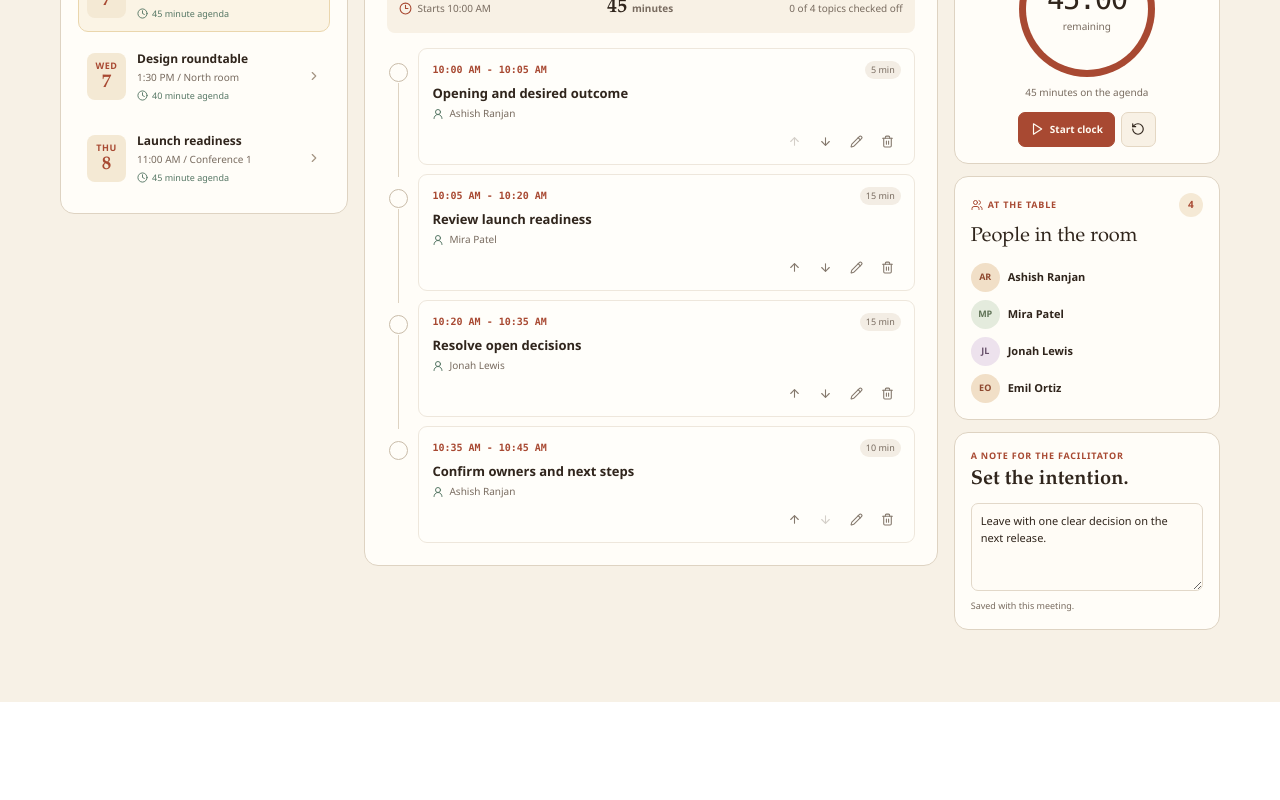
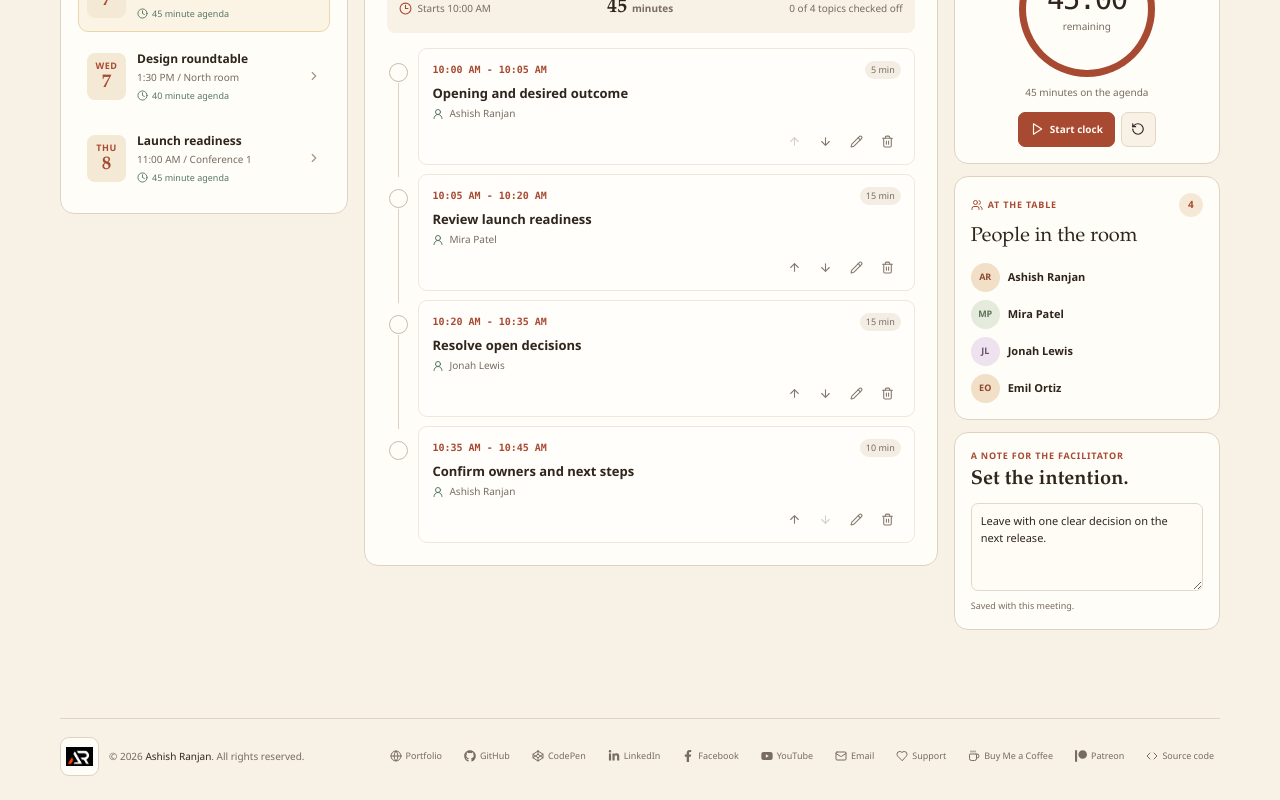
Before and after one commit to a2rp/meeting-agenda-builder, a React (Vite) app: page / in a window 1280 px wide. Shown: the part 585-1385 px from the top of the page. Before the commit the page ends 1287 px from the top, so only its background shows below. Built offline with nearby package versions, Linux system fonts and the light colour scheme.

Commit message:
feat: add owner footer and project links

```diff
--- a/src/App.jsx
+++ b/src/App.jsx
@@ -2,6 +2,7 @@ import { useEffect, useState } from 'react'
 import styles from './App.module.css'
 import AgendaEditor from './components/agendaEditor/index.jsx'
 import FacilitatorPanel from './components/facilitatorPanel/index.jsx'
+import Footer from './components/footer/index.jsx'
 import Header from './components/header/index.jsx'
 import MeetingList from './components/meetingList/index.jsx'
 import MeetingDialog from './components/meetingDialog/index.jsx'
@@ -130,6 +131,7 @@ const App = () => {
           />
         </div>
       </main>
+      <Footer />
       {meetingDialogOpen && (
         <MeetingDialog
           key={meetingToEdit?.id || 'new-meeting'}
--- /dev/null
+++ b/src/components/footer/index.jsx
@@ -0,0 +1,42 @@
+import { FaFacebookF, FaGithub, FaLinkedinIn, FaPatreon, FaYoutube } from 'react-icons/fa'
+import { LuCoffee, LuCode, LuCodepen, LuGlobe, LuHeart, LuMail } from 'react-icons/lu'
+import styles from './styles.module.css'
+
+const footerLinks = [
+  { label: 'Portfolio', href: 'https://www.ashishranjan.net', icon: <LuGlobe aria-hidden="true" /> },
+  { label: 'GitHub', href: 'https://github.com/a2rp', icon: <FaGithub aria-hidden="true" /> },
+  { label: 'CodePen', href: 'https://codepen.io/ash1198', icon: <LuCodepen aria-hidden="true" /> },
+  { label: 'LinkedIn', href: 'https://www.linkedin.com/in/aashishranjan', icon: <FaLinkedinIn aria-hidden="true" /> },
+  { label: 'Facebook', href: 'https://www.facebook.com/theash.ashish/', icon: <FaFacebookF aria-hidden="true" /> },
+  { label: 'YouTube', href: 'https://www.youtube.com/@ashishranjan-ashz?sub_confirmation=1', icon: <FaYoutube aria-hidden="true" /> },
+  { label: 'Email', href: 'mailto:ash.ranjan09@gmail.com', icon: <LuMail aria-hidden="true" /> },
+  { label: 'Support', href: 'https://a2rp-donation-page.netlify.app/', icon: <LuHeart aria-hidden="true" /> },
+  { label: 'Buy Me a Coffee', href: 'https://buymeacoffee.com/ashishranjan', icon: <LuCoffee aria-hidden="true" /> },
+  { label: 'Patreon', href: 'https://www.patreon.com/ashishranjan', icon: <FaPatreon aria-hidden="true" /> },
+  { label: 'Source code', href: 'https://github.com/a2rp/meeting-agenda-builder', icon: <LuCode aria-hidden="true" /> },
+]
+
+const Footer = () => (
+  <footer className={styles.footer}>
+    <div className={styles['footer-left']}>
+      <a className={styles['footer-logo']} href="https://www.ashishranjan.net" target="_blank" rel="noreferrer">
+        <img src={`${import.meta.env.BASE_URL}logo.png`} alt="Ashish Ranjan" />
+      </a>
+      <p>© {new Date().getFullYear()} <a href="https://github.com/a2rp" target="_blank" rel="noreferrer">Ashish Ranjan</a>. All rights reserved.</p>
+    </div>
+    <nav className={styles['footer-links']} aria-label="Footer links">
+      {footerLinks.map((link) => (
+        <a
+          key={link.label}
+          href={link.href}
+          target={link.href.startsWith('mailto:') ? undefined : '_blank'}
+          rel={link.href.startsWith('mailto:') ? undefined : 'noreferrer'}
+        >
+          {link.icon}<span>{link.label}</span>
+        </a>
+      ))}
+    </nav>
+  </footer>
+)
+
+export default Footer
--- /dev/null
+++ b/src/components/footer/styles.module.css
@@ -0,0 +1,112 @@
+.footer {
+  display: flex;
+  align-items: center;
+  justify-content: space-between;
+  gap: 24px;
+  width: min(calc(100% - 48px), 1160px);
+  margin: 16px auto 0;
+  padding: 18px 0 24px;
+  border-top: 1px solid var(--color-line);
+
+  .footer-left {
+    display: grid;
+    grid-template-columns: auto 1fr;
+    align-items: center;
+    gap: 10px;
+    min-width: 245px;
+
+    > p {
+      color: var(--color-muted);
+      font-size: 10px;
+      line-height: 1.5;
+    }
+
+    > p a {
+      color: var(--color-ink);
+      border-bottom: 1px solid transparent;
+      transition: border-color 160ms ease, box-shadow 160ms ease;
+
+      &:hover,
+      &:focus-visible {
+        border-color: var(--color-rust);
+        outline: none;
+        box-shadow: 0 2px 0 rgb(168 73 50 / 12%);
+      }
+    }
+  }
+
+  .footer-logo {
+    display: grid;
+    width: 39px;
+    height: 39px;
+    place-items: center;
+    background: var(--color-surface);
+    border: 1px solid var(--color-line);
+    border-radius: 9px;
+    transition: border-color 160ms ease, box-shadow 160ms ease;
+
+    img {
+      width: 27px;
+      height: 27px;
+      object-fit: contain;
+    }
+
+    &:hover,
+    &:focus-visible {
+      border-color: var(--color-rust);
+      outline: none;
+      box-shadow: 0 3px 10px rgb(48 37 28 / 8%);
+    }
+  }
+
+  .footer-links {
+    display: flex;
+    flex-wrap: wrap;
+    justify-content: end;
+    gap: 5px 10px;
+
+    a {
+      display: inline-flex;
+      align-items: center;
+      gap: 4px;
+      padding: 4px 5px;
+      color: var(--color-muted);
+      border: 1px solid transparent;
+      border-radius: 6px;
+      font-size: 9px;
+      transition: border-color 160ms ease, box-shadow 160ms ease;
+
+      svg {
+        width: 12px;
+        height: 12px;
+      }
+
+      &:hover,
+      &:focus-visible {
+        color: var(--color-ink);
+        border-color: var(--color-line);
+        outline: none;
+        box-shadow: 0 2px 7px rgb(48 37 28 / 7%);
+      }
+    }
+  }
+
+  @media (max-width: 840px) {
+    align-items: start;
+    flex-direction: column;
+    gap: 14px;
+
+    .footer-links {
+      justify-content: start;
+    }
+  }
+
+  @media (max-width: 600px) {
+    width: calc(100% - 32px);
+    padding-bottom: 18px;
+
+    .footer-left {
+      min-width: 0;
+    }
+  }
+}
```
